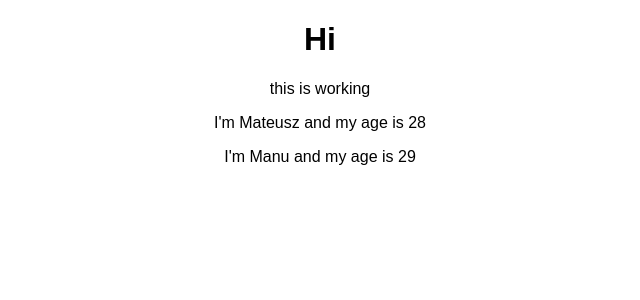
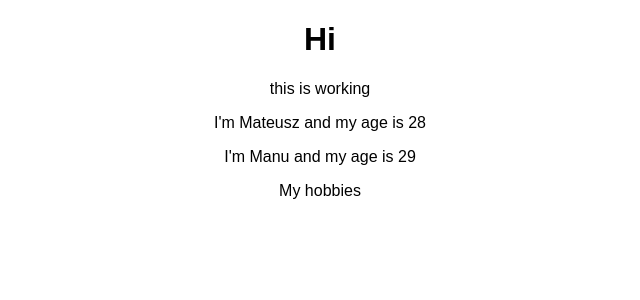
Before and after one commit to toch88/React_tut_udemy, a React (Create React App) app: page / in a window 1280 px wide. Shown: the top 300 px of the page, without its empty margins (320-960 px from the left). Built offline with nearby package versions, Linux system fonts and the light colour scheme; the HTML template or start-up script is replaced by a standard one.

Commit message:
Children props

```diff
--- a/src/Person/Preson.tsx
+++ b/src/Person/Preson.tsx
@@ -5,9 +5,9 @@ interface IPersonPropsType {
     age: number;
 }
 
-const preson: any = (props: IPersonPropsType) => {
-    return <p>I'm {props.name} and my age is {props.age} </p>
-};
+// const preson: any = (props: IPersonPropsType) => {
+//     return <p>I'm {props.name} and my age is {props.age} </p>
+// };
 
 export default class HelloForm extends React.Component<IPersonPropsType, any> {
     constructor(props: IPersonPropsType) {
@@ -16,7 +16,10 @@ export default class HelloForm extends React.Component<IPersonPropsType, any> {
 
     public render() {
         return (
-             <p>I'm {this.props.name} and my age is {this.props.age} </p>
+            <div>
+                <p>I'm {this.props.name} and my age is {this.props.age} </p>
+                <p>{this.props.children}</p>
+            </div>
         );
     }
 }
```
